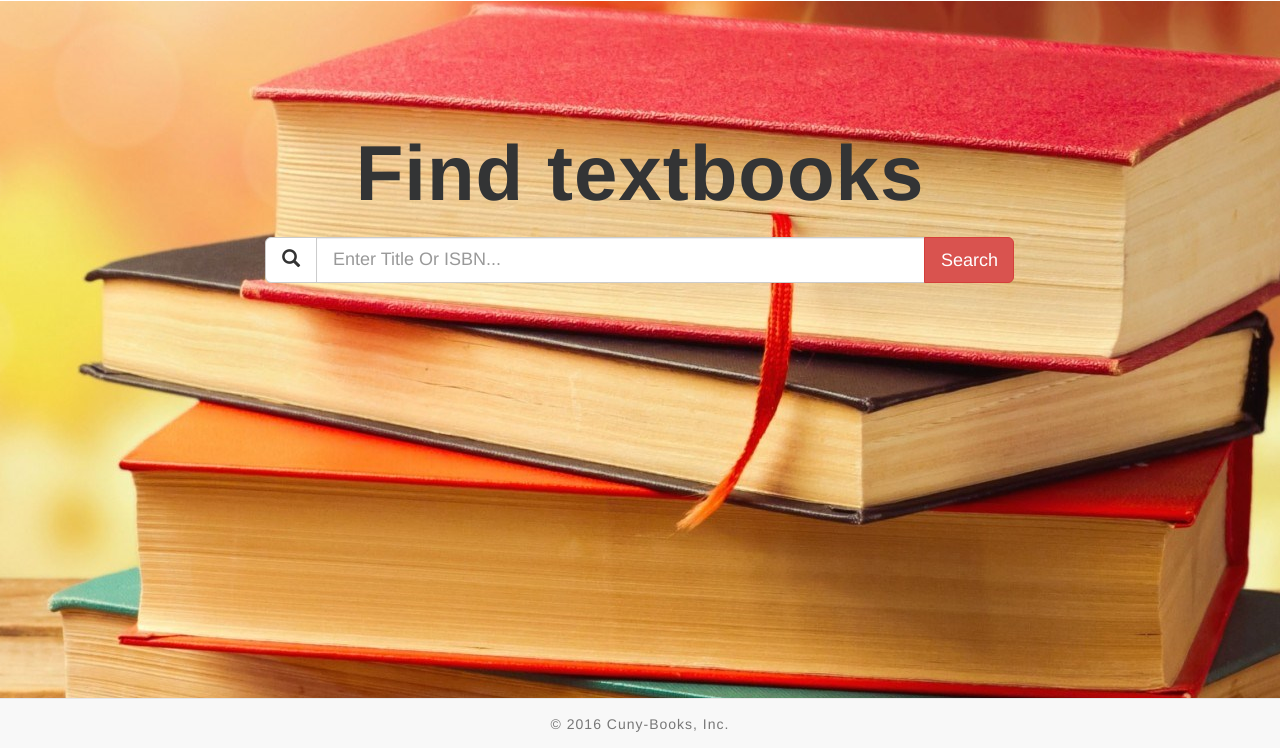
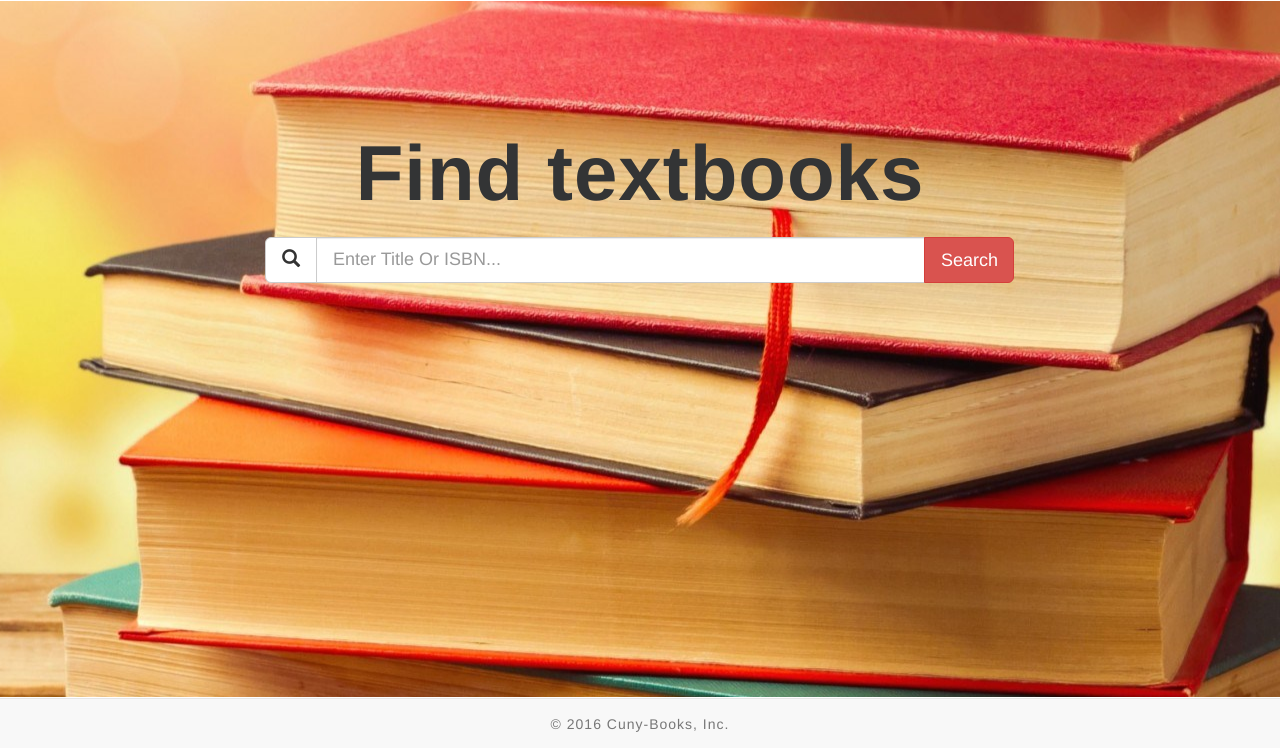
Before and after one commit to Asefaw/cuny-books, a Node server app: template views/index.hbs in a window 1280 px wide. Shown: the part 52-800 px from the top of the page. Run offline with Node 20, Linux system fonts and the light colour scheme; the template is opened without the code that fills it, so the values that code supplies are empty; some libraries are stand-ins or nearby versions.

Commit message:
update background image size of index

```diff
--- a/public/stylesheets/style.css
+++ b/public/stylesheets/style.css
@@ -110,7 +110,7 @@ html, body {
 
 .fullscreen {
   width: 100%;
-  height: 90%;
+  height: 87%;
 }
 
 
```
